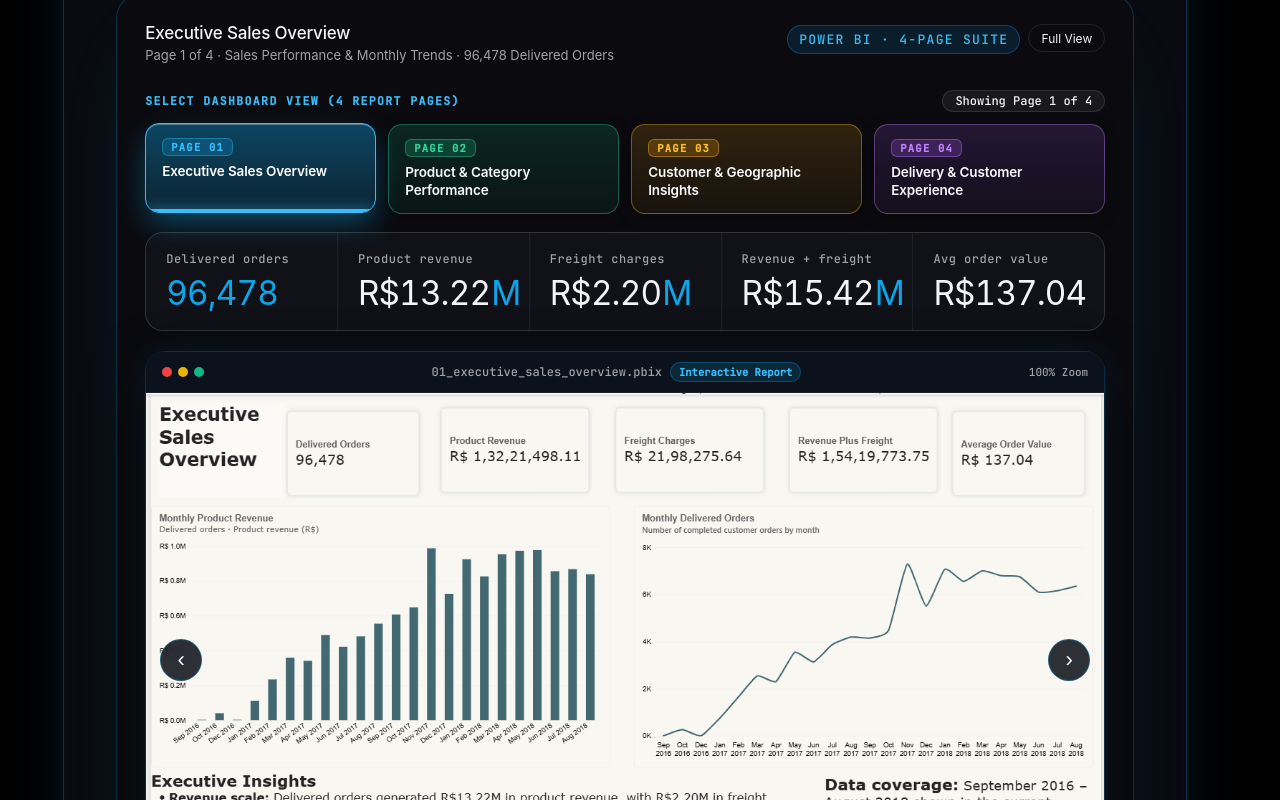
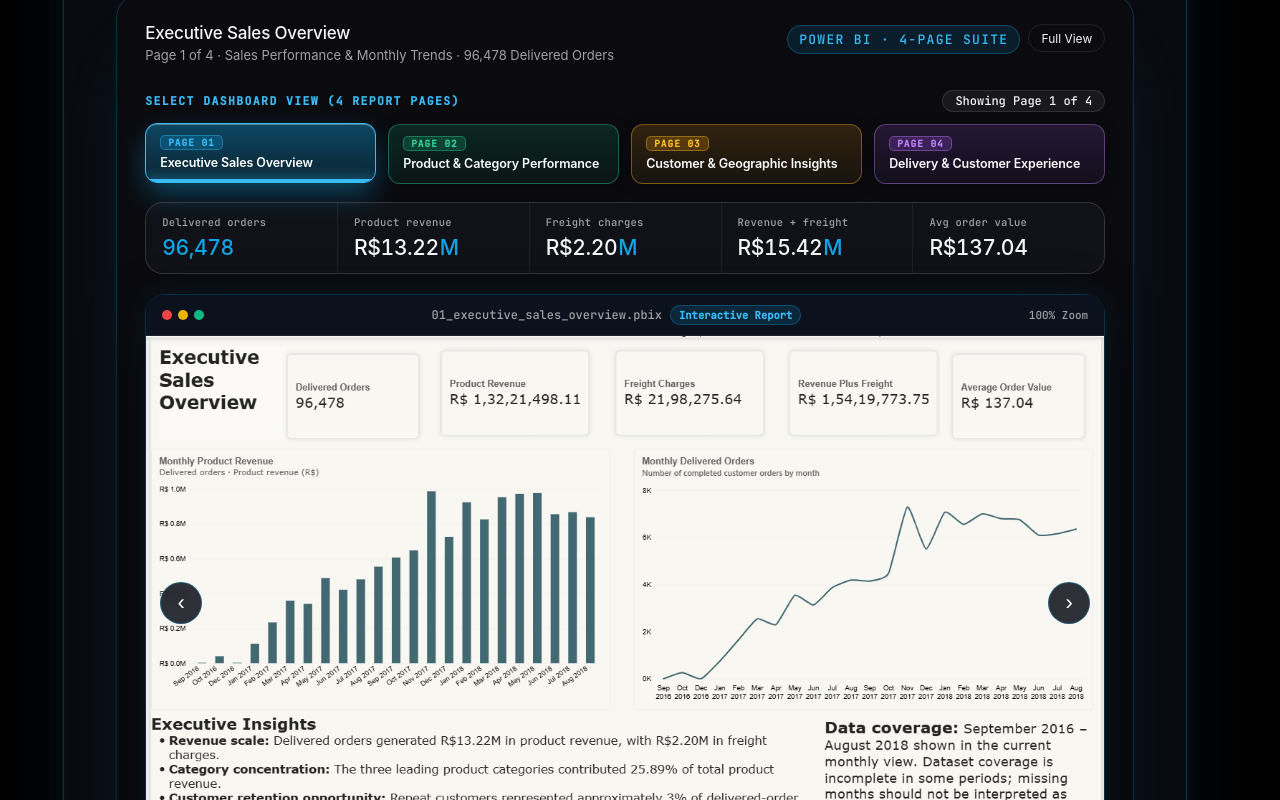
Before and after one commit to Kishore292006/kishore-portfolio, a website: page index.html in a window 1280 px wide. Shown: the part 2740-3540 px from the top of the page. Drawn offline with nearby package versions, Linux system fonts and the light colour scheme; animation ran at ten frames a second.

Commit message:
Refine and decrease KPI card and tab button font sizes

```diff
--- a/index.html
+++ b/index.html
@@ -191,9 +191,9 @@ h2 .w{display:inline-block;will-change:transform,opacity}
 .af::after{content:" ✕";color:var(--blue)}
 .af:hover{background:hsl(var(--h) 100% 62% / .16)}
 .bi-kpis{display:grid;grid-template-columns:repeat(5,1fr);gap:1px;margin-top:18px;border:1px solid var(--line);border-radius:18px;overflow:hidden;background:var(--line)}
-.bi-kpi{background:rgba(14,16,23,.85);padding:18px 20px;min-width:0;transition:background .2s ease}
-.bi-kpi small{display:block;font:500 12px var(--mono);letter-spacing:.04em;color:var(--muted)}
-.bi-kpi strong{display:block;margin-top:8px;font:400 clamp(22px,2.6vw,34px)/1.1 var(--display);letter-spacing:-.025em;font-variant-numeric:tabular-nums;white-space:nowrap}
+.bi-kpi{background:rgba(14,16,23,.85);padding:13px 16px;min-width:0;transition:background .2s ease}
+.bi-kpi small{display:block;font:500 10.5px/1.3 var(--mono);letter-spacing:.02em;color:var(--muted)}
+.bi-kpi strong{display:block;margin-top:6px;font:500 clamp(16px,1.65vw,22px)/1.15 var(--display);letter-spacing:-.02em;font-variant-numeric:tabular-nums;white-space:nowrap}
 .bi-kpi strong i{font-style:normal;color:var(--blue);margin-left:1px}
 .bi-kpi:first-child strong{color:var(--blue)}
 .bi-grid{display:grid;grid-template-columns:1fr 1fr;gap:16px;margin-top:16px}
@@ -398,9 +398,9 @@ html.rv-on .in .trend .area,html.rv-on .in .trend .dots{opacity:1}
   display:flex;
   flex-direction:column;
   align-items:flex-start;
-  gap:6px;
-  padding:14px 16px;
-  border-radius:14px;
+  gap:5px;
+  padding:11px 14px;
+  border-radius:12px;
   cursor:pointer;
   transition:all .25s cubic-bezier(.2,.8,.2,1);
   text-align:left;
@@ -428,25 +428,25 @@ html.rv-on .in .trend .area,html.rv-on .in .trend .dots{opacity:1}
   bottom:0;
   left:0;
   right:0;
-  height:3.5px;
+  height:3px;
   background:var(--tab-c);
   box-shadow:0 0 12px var(--tab-c);
 }
 .ecom-tab-num{
   display:inline-flex;
   align-items:center;
-  font:700 10.5px/1 var(--mono);
-  letter-spacing:.12em;
+  font:700 9.5px/1 var(--mono);
+  letter-spacing:.1em;
   text-transform:uppercase;
   color:var(--tab-c);
   background:var(--tab-badge-bg);
   border:1px solid var(--tab-border);
-  padding:3px 8px;
-  border-radius:6px;
+  padding:2px 7px;
+  border-radius:5px;
   transition:all .25s ease;
 }
 .ecom-tab-name{
-  font:600 13.5px/1.35 var(--display);
+  font:600 12.5px/1.3 var(--display);
   letter-spacing:-.01em;
   color:#f8fafc;
   transition:color .25s ease;
```
